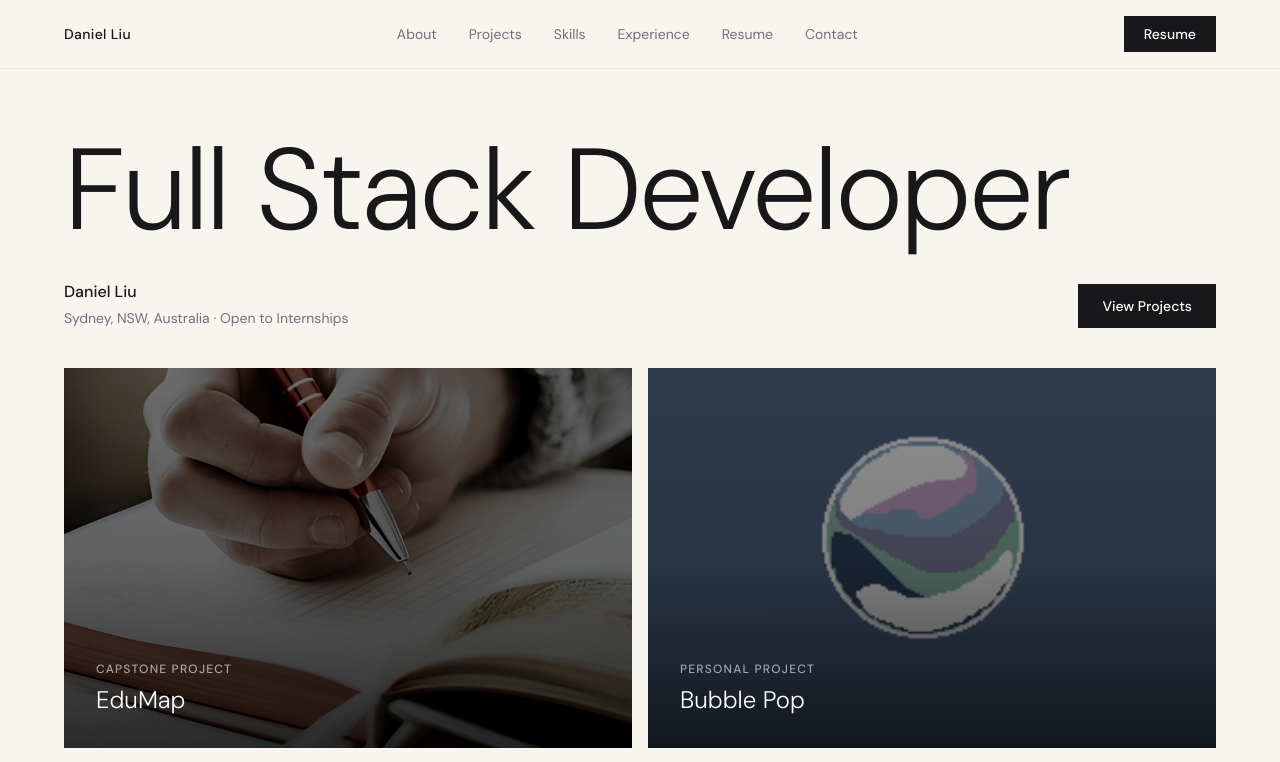
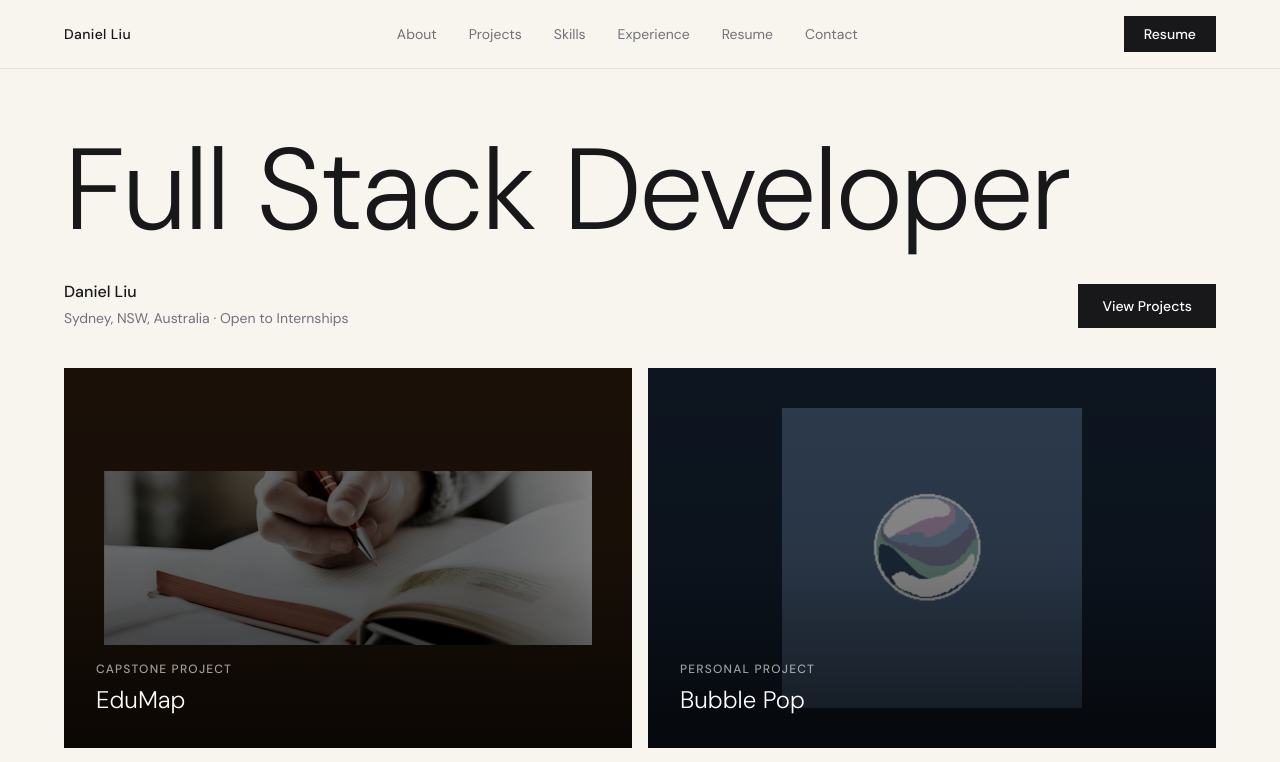
Before and after one commit to d4n1elliu/Portfolio, a React (Vite) app in the folder portfolio-frontend/: page / in a window 1280 px wide. Shown: the top 762 px of the page. Built offline with nearby package versions, Linux system fonts and the light colour scheme.

Commit message:
fix: improve project card image display with centered object-contain and matched backgrounds

```diff
--- a/portfolio-frontend/src/components/ui/ProjectCard.tsx
+++ b/portfolio-frontend/src/components/ui/ProjectCard.tsx
@@ -1,19 +1,27 @@
-const projectAssets: Record<string, { image?: string; gradient: string }> = {
+const projectAssets: Record<string, { image?: string; gradient: string; contain?: boolean; bgColor?: string }> = {
   EduMap: {
     image: "/images/edumap.png",
     gradient: "linear-gradient(135deg, #c8b8e8 0%, #f0d080 60%, #e8c870 100%)",
+    contain: true,
+    bgColor: "#1a1008",
   },
   "Bubble Pop": {
     image: "/images/bubblepop.png",
     gradient: "linear-gradient(135deg, #a8c8f0 0%, #78a8e0 50%, #5890d0 100%)",
+    contain: true,
+    bgColor: "#0d1520",
   },
   Soleri: {
     image: "/images/soleri.png",
     gradient: "linear-gradient(135deg, #1db954 0%, #158a3e 50%, #0d5c2a 100%)",
+    contain: true,
+    bgColor: "#111111",
   },
   MemeSOL: {
     image: "/images/memesol.png",
     gradient: "linear-gradient(135deg, #f5c518 0%, #c47d00 50%, #7a4500 100%)",
+    contain: true,
+    bgColor: "#050505",
   },
 };
 
@@ -42,11 +50,17 @@ export function ProjectCard({
       className="group relative block overflow-hidden"
       style={{ height: "380px" }}
     >
+      {asset.contain && (
+        <div
+          className="absolute inset-0"
+          style={{ backgroundColor: asset.bgColor ?? "#111111" }}
+        />
+      )}
       {asset.image ? (
         <img
           src={asset.image}
           alt={title}
-          className="absolute inset-0 h-full w-full object-cover transition-transform duration-500 group-hover:scale-105"
+          className={`absolute inset-0 h-full w-full transition-transform duration-500 group-hover:scale-105 ${asset.contain ? "object-contain p-10" : "object-cover"}`}
           style={{ filter: "grayscale(60%) brightness(55%) contrast(1.1)" }}
         />
       ) : (
--- a/portfolio-frontend/src/data/userProfile.ts
+++ b/portfolio-frontend/src/data/userProfile.ts
@@ -47,7 +47,7 @@ export const PROFILE = {
       description:
         "A fun interactive bubble-popping game built as a personal project to explore game mechanics and DOM interactions.",
       tech: ["HTML/CSS", "JavaScript"],
-      links: { link: "https://github.com/d4n1elliu" },
+      links: { link: "https://github.com/d4n1elliu/Bubble-Pop" },
       comingSoon: false as const,
     },
     {
```
